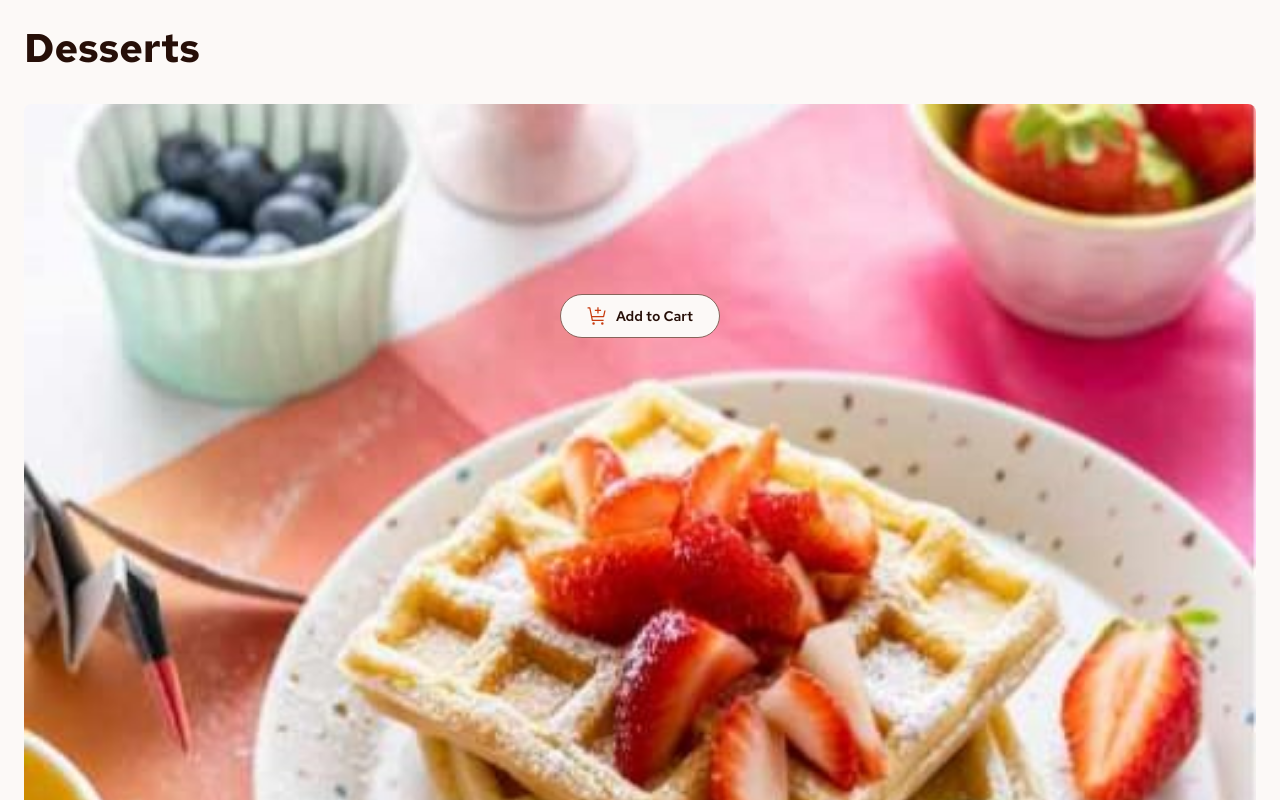
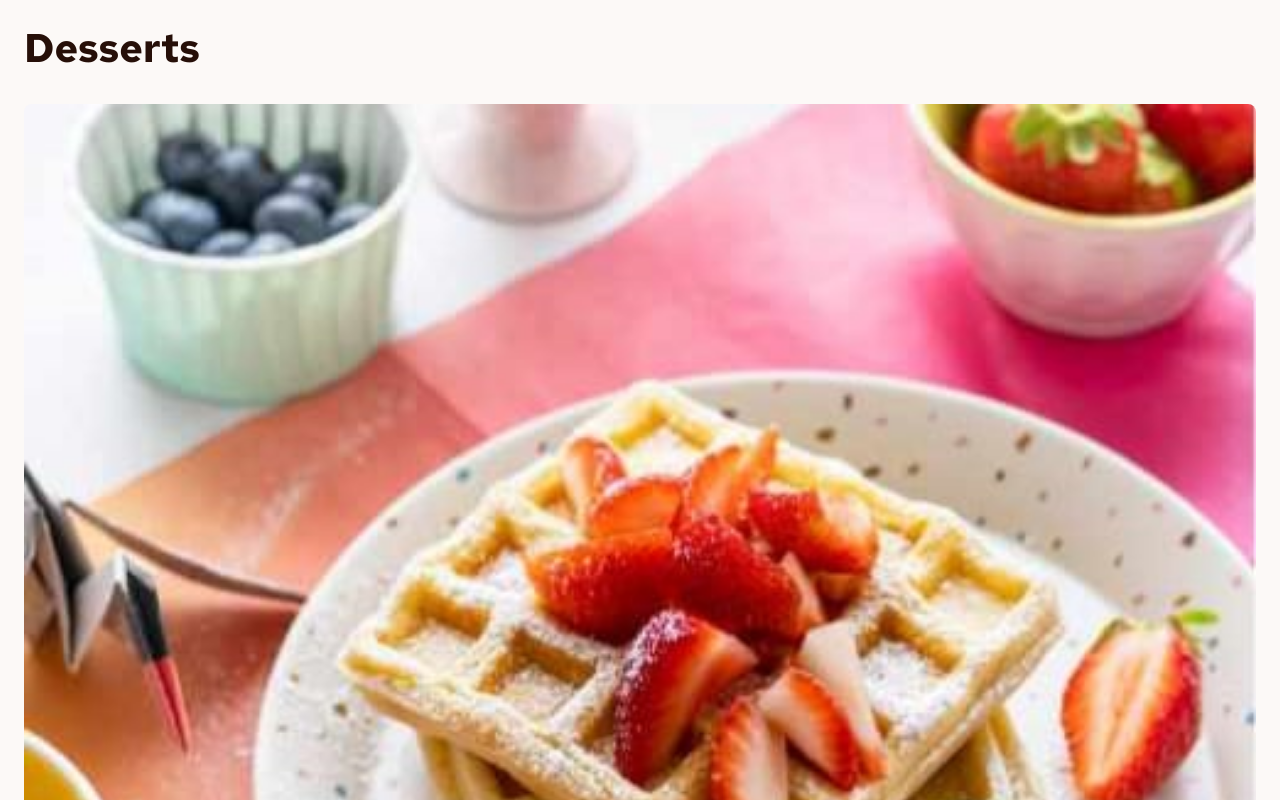
Before and after one commit to cagloria/product-list-with-cart, a React (Vite) app: page / in a window 1280 px wide. Shown: the top 800 px of the page. Built offline with nearby package versions, Linux system fonts and the light colour scheme.

Commit message:
Fixed positioning of button on item

```diff
--- a/src/components/Item.jsx
+++ b/src/components/Item.jsx
@@ -5,42 +5,40 @@ import { colors } from "../styling/Variables";
 
 const ItemComponent = styled.li`
     list-style: none;
-    display: flex;
-    flex-direction: column;
-    position: relative;
+    display: grid;
 `;
 
 const ItemImage = styled.img`
     border-radius: 8px;
     width: 100%;
-    order: 1;
+    grid-row: 1 / 2;
 `;
 
 const CategoryName = styled.p`
     color: ${colors.rose500};
     font-size: 0.875rem;
-    margin: 40px 0 4px;
-    order: 3;
+    margin: -5px 0 4px;
+    grid-row: 3 / 4;
 `;
 
 const ItemName = styled.p`
     font-weight: 600;
     margin: 0px 0;
-    order: 4;
+    grid-row: 4 / 5;
 `;
 
 const Price = styled.p`
     color: ${colors.primary};
     font-weight: 600;
     margin: 4px 0;
-    order: 5;
+    grid-row: 5 / 6;
 `;
 
 const CartButton = styled(Button)`
-    order: 2;
-    position: absolute;
-    top: 190px;
-    align-self: center;
+    position: relative;
+    bottom: 22px;
+    justify-self: center;
+    grid-row: 2 / 3;
 `;
 
 export default function Item({ name, category, price, imageObject }) {
```
